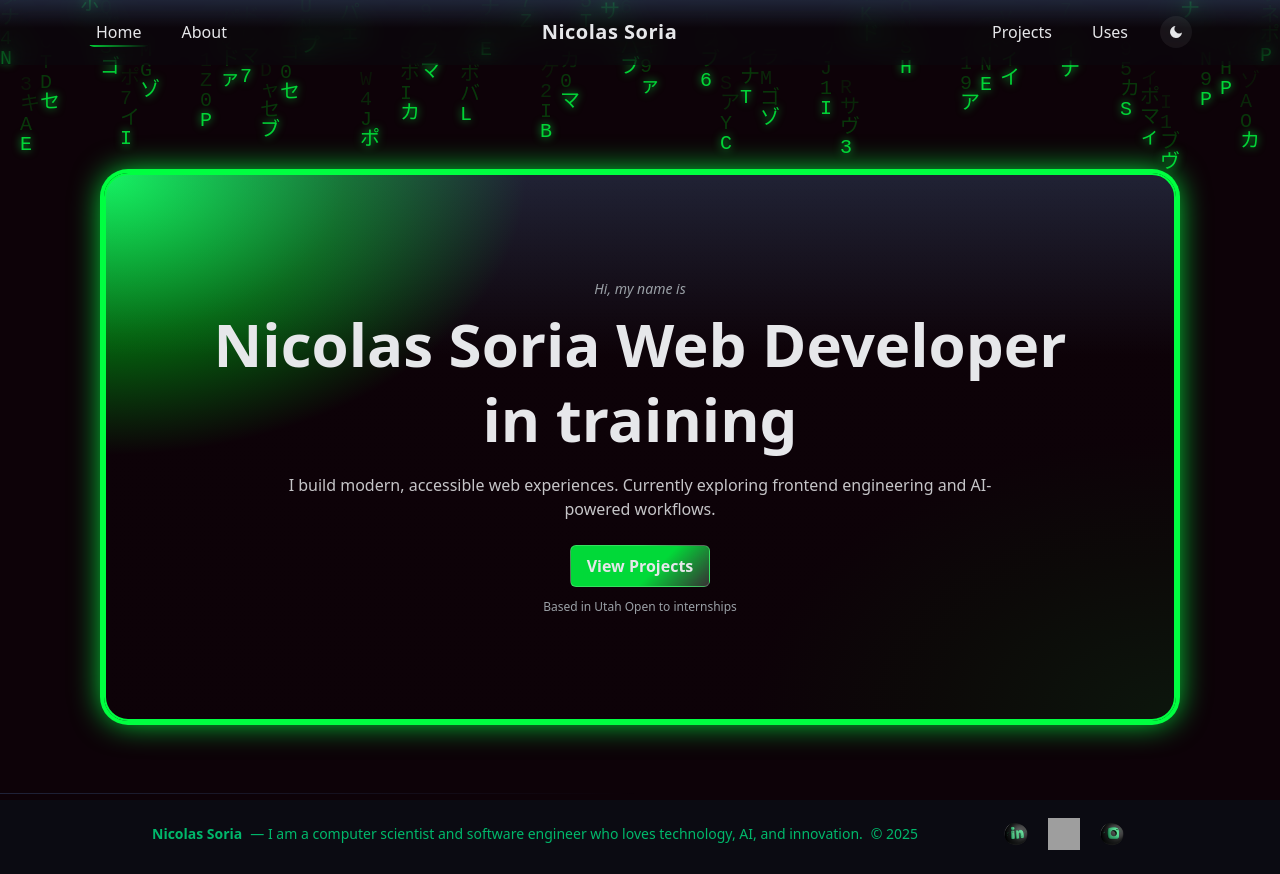
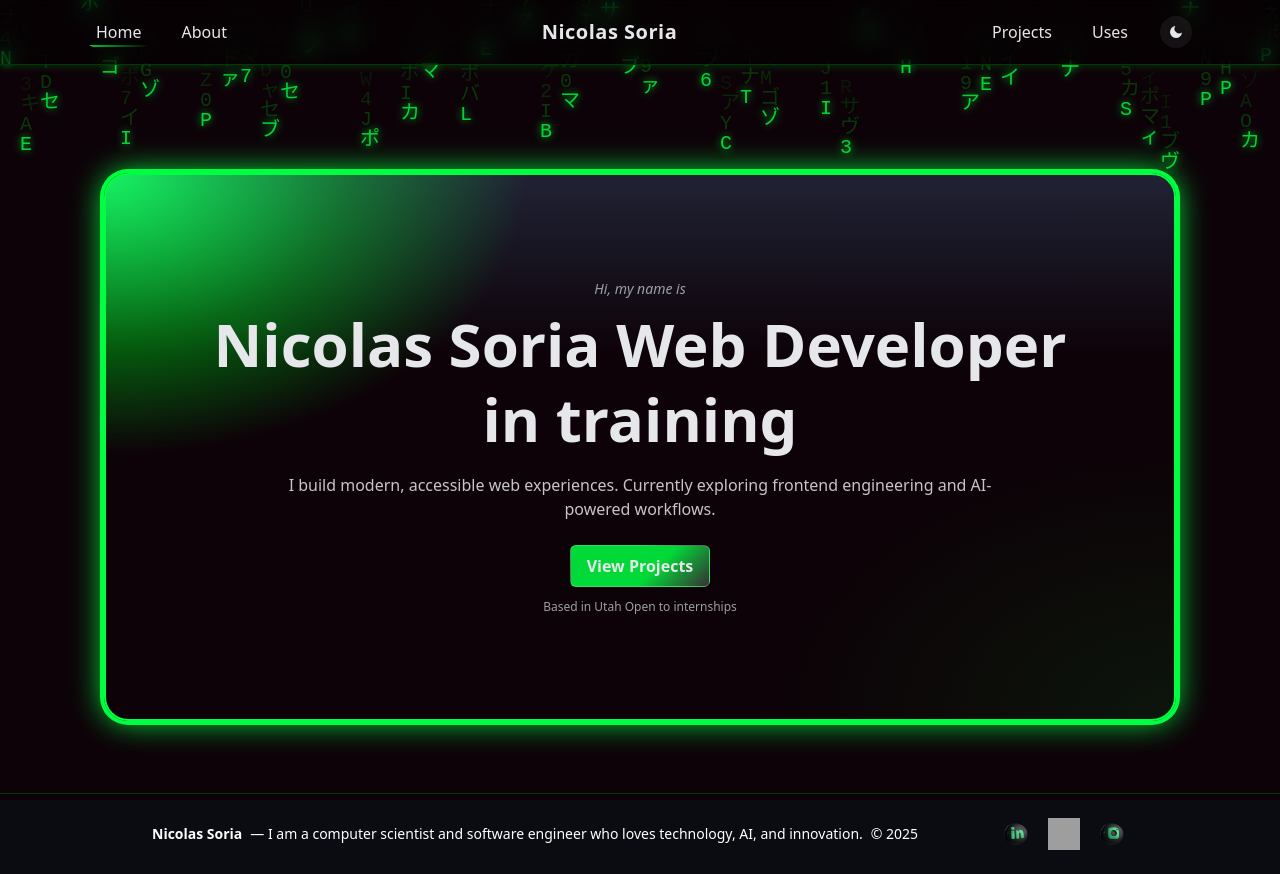
Before and after one commit to Nicocoder1/css220-portfolio, a Next.js app: page / in a window 1280 px wide. Built offline with nearby package versions, Linux system fonts and the light colour scheme; grey boxes are pictures that could not be loaded.

Commit message:
footer blanco y linea separadore

```diff
--- a/app/components/Footer.tsx
+++ b/app/components/Footer.tsx
@@ -7,14 +7,14 @@ export default function Footer() {
 
   return (
     <footer className="w-full mt-8">
-      {/* thin gradient border */}
-      <div className="h-px w-full bg-gradient-to-r from-[var(--accent)]/20 via-transparent to-[var(--accent)]/0" />
+  {/* Solid green line to separate footer from page */}
+  <div className="h-px w-full bg-[#003B00]" />
 
       <div className="max-w-5xl mx-auto py-6 px-4 sm:px-6 flex flex-col sm:flex-row items-center justify-between gap-4">
-        <p className="text-sm text-[#00b86b] text-center sm:text-left">
-          <span className="font-semibold text-[#00b86b]">Nicolas Soria</span>
-          <span className="ml-2 text-[#00b86b]">— I am a computer scientist and software engineer who loves technology, AI, and innovation.</span>
-          <span className="block sm:inline sm:ml-2 text-[#00b86b]">© {year}</span>
+        <p className="text-sm text-white text-center sm:text-left">
+          <span className="font-semibold text-white">Nicolas Soria</span>
+          <span className="ml-2 text-white">— I am a computer scientist and software engineer who loves technology, AI, and innovation.</span>
+          <span className="block sm:inline sm:ml-2 text-white">© {year}</span>
         </p>
 
         <div className="flex items-center gap-4">
--- a/app/components/NavBar.tsx
+++ b/app/components/NavBar.tsx
@@ -1,6 +1,8 @@
 "use client";
 
-import { useEffect, useState } from "react"; // Removed duplicate import
+import { useEffect, useState, useRef } from "react";
+// ...existing code...
+// ...existing code...
 import Link from "next/link";
 import { usePathname } from "next/navigation";
 
@@ -13,6 +15,9 @@ const NAV_LINKS = [
     // { href: "/contact", label: "Contact" },
 
 export default function NavBar() {
+  // Track scroll direction for hide/reveal
+  const [hideNav, setHideNav] = useState(false);
+  const lastScrollY = useRef(0);
   const pathname = usePathname();
   const activePath = pathname ?? "/";
   const isActive = (href: string) => {
@@ -27,9 +32,16 @@ export default function NavBar() {
   const [scrolled, setScrolled] = useState(false);
 
   useEffect(() => {
-    // Scroll effect for navbar
+    // Scroll effect for navbar: blur and hide on scroll down
     const handleScroll = () => {
       setScrolled(window.scrollY > 0);
+      const threshold = 50;
+      if (window.scrollY > lastScrollY.current && window.scrollY > threshold) {
+        setHideNav(true); // scrolling down
+      } else {
+        setHideNav(false); // scrolling up or near top
+      }
+      lastScrollY.current = window.scrollY;
     };
     window.addEventListener("scroll", handleScroll);
     handleScroll(); // set initial state
@@ -62,14 +74,16 @@ export default function NavBar() {
 
   return (
     <nav
-      className={`fixed top-0 left-0 w-full z-50 transition-all duration-500 ${
-        scrolled
-          ? "bg-[var(--bg)]/60 backdrop-blur-sm shadow-sm border-b border-black/10 dark:border-white/10"
-          : "bg-[var(--bg)]/40 backdrop-blur-lg border-b border-transparent"
-      } relative`}
+      className={`fixed top-0 left-0 w-full z-50 bg-[rgba(0,0,0,0.45)] backdrop-blur-md border-b border-[#78b4ff]/20 shadow-[0_0_10px_#00FF41]/20 transition-all duration-300 transition-transform ease-in-out relative`}
+      style={{
+        WebkitBackdropFilter: 'blur(12px)',
+        backdropFilter: 'blur(12px)',
+        transition: 'transform 0.3s ease-in-out, background 0.3s, backdrop-filter 0.3s',
+        transform: hideNav ? 'translateY(-100%)' : 'translateY(0)'
+      }}
     >
-      {/* Vertical gradient highlight at top, fading down like hero section */}
-      <div className="absolute top-0 left-0 w-full h-7 pointer-events-none z-0" style={{background: "linear-gradient(180deg,rgba(120,180,255,0.18) 0%,rgba(255,255,255,0) 100%)"}}></div>
+  {/* Vertical gradient highlight at top, fading down like hero section */}
+  <div className="h-px w-full bg-[#003B00] absolute top-full left-0" />
       <div className="relative z-10 max-w-6xl mx-auto px-6 flex items-center justify-between h-16">
         <div className="flex items-center gap-6">
           <ul className="hidden sm:flex gap-6 text-sm sm:text-base">
```
